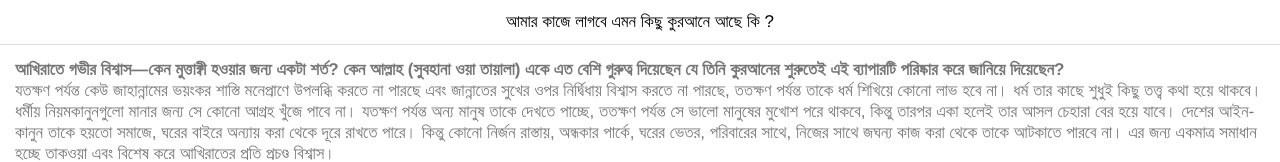
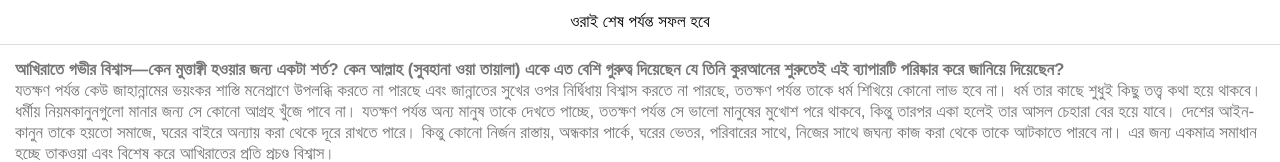
Before and after one commit to heroksiddiqi/poro, a plain HTML site: page chapters/06/c6p5.html in a window 1280 px wide. Shown: the top 162 px of the page. Drawn offline with Linux system fonts and the light colour scheme.

Commit message:
heading fixed

```diff
--- a/chapters/06/c6p5.html
+++ b/chapters/06/c6p5.html
@@ -10,7 +10,7 @@
 <body>
         <!-- Make sure all your bars are the first things in your <body> -->
         <header class="bar bar-nav">
-            <h1 class="title">আমার কাজে লাগবে এমন কিছু কুরআনে আছে কি ?</h1>
+            <h1 class="title">ওরাই শেষ পর্যন্ত সফল হবে</h1>
         </header>
         <!-- Wrap all non-bar HTML in the .content div (this is actually what scrolls) -->
 <div class="content" style="font-size:17px; margin:15px;color:#777;">
```
